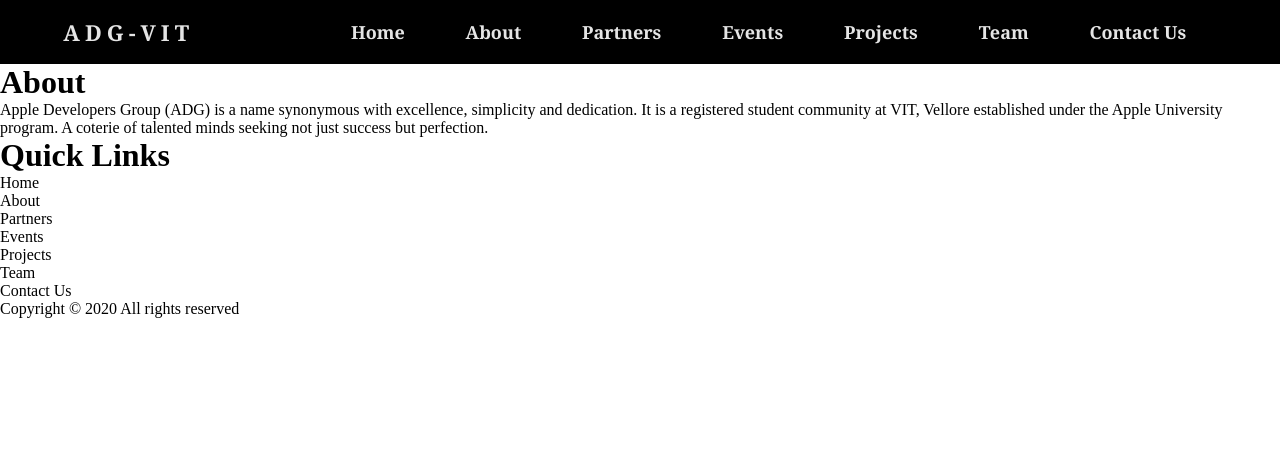
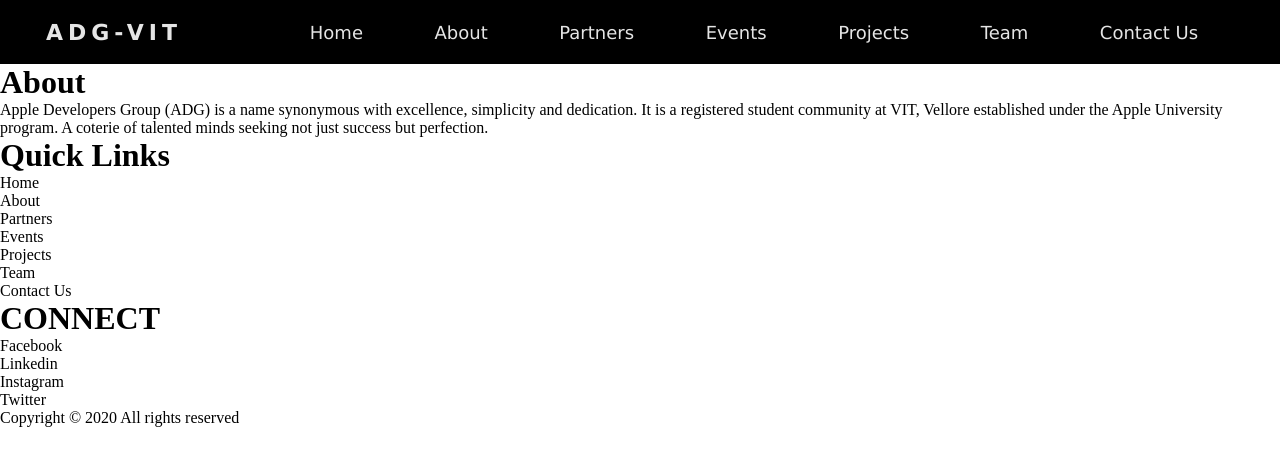
Before and after one commit to anmolbansal7/ADG-Official-Website-2021, a plain HTML site: page home.html in a window 1280 px wide. Drawn offline with nearby package versions, Linux system fonts and the light colour scheme.

Commit message:
Add files via upload

```diff
--- a/home.html
+++ b/home.html
@@ -6,11 +6,14 @@
         <meta http-equiv="X-UA-Compatible" content="ie=edge">
         <link rel="stylesheet" href="style.css">
         <script src="script.js"></script>
+        <script src="https://code.jquery.com/jquery-3.2.1.slim.min.js" integrity="sha384-KJ3o2DKtIkvYIK3UENzmM7KCkRr/rE9/Qpg6aAZGJwFDMVNA/GpGFF93hXpG5KkN" crossorigin="anonymous"></script>
+        <script src="https://cdnjs.cloudflare.com/ajax/libs/popper.js/1.12.9/umd/popper.min.js" integrity="sha384-ApNbgh9B+Y1QKtv3Rn7W3mgPxhU9K/ScQsAP7hUibX39j7fakFPskvXusvfa0b4Q" crossorigin="anonymous"></script>
+        <script src="https://maxcdn.bootstrapcdn.com/bootstrap/4.0.0/js/bootstrap.min.js" integrity="sha384-JZR6Spejh4U02d8jOt6vLEHfe/JQGiRRSQQxSfFWpi1MquVdAyjUar5+76PVCmYl" crossorigin="anonymous"></script>
         <title> ADG Official Website </title>
     </head>
     <body>
     <!--NAVBAR Starts-->
-        <nav>
+        <nav class="nav-active">
             <div class="logo">
                 <h4>ADG-VIT</h4>
             </div>
@@ -54,6 +57,15 @@
                     <li>Contact Us</li>
                 </ul>
             </div>
+            <div class="footer3">
+                <h1>CONNECT</h1>
+                <ul>
+                    <li>Facebook</li>
+                    <li>Linkedin</li>
+                    <li>Instagram</li>
+                    <li>Twitter</li>
+                </ul>
+            </div>
         </div>
     </div>
     <div class="copyright">
--- a/script.js
+++ b/script.js
@@ -1,4 +1,3 @@
-/*
 const navSlide = () => {
     const mobile = document.querySelector('.mobile');
     const nav = document.querySelector('.navlinks');
@@ -13,11 +12,12 @@ const navSlide = () => {
             if(link.style.animation){
                 link.style.animation ='';
             } else{
-                link.style.animation = `.navLinkFade 0.5s ease forwards ${index / 5}s`;
+                link.style.animation = `.navLinkFade 0.5s ease forwards ${index / 7 + 1.5}s`;
             }
+        });
+        //Burger Animation
+        mobile.classList.toggle('toggle');
     });
-});
 }
 
 navSlide();
-*/
--- a/style.css
+++ b/style.css
@@ -12,7 +12,7 @@ nav{
     min-height: 8vh;
     background: black;
     color: #E5E5E5;
-    font-family: Cambria, Cochin, Georgia, Times, 'Times New Roman', serif;
+    font-family: Verdana, Geneva, Tahoma, sans-serif;
 }
 .logo{
     letter-spacing: 5px;
@@ -21,11 +21,10 @@ nav{
 .navlinks{
     display: flex;
     justify-content: space-around;
-    width: 70%;
+    width: 75%;
     color: #E5E5E5;
 }
 .navlinks a{
-    font-weight: bold;
     font-size: 18px;
     color: #E5E5E5;
     text-decoration: none;
@@ -46,7 +45,7 @@ nav{
     .navlinks{
         display: flex;
         justify-content: space-around;
-        width: 50%;
+        width: 70%;
         color: #E5E5E5;
     }
 }
@@ -69,7 +68,7 @@ nav{
         transition: transform 0.5s ease-in;
     }
     .navlinks li{
-        opacity: 1;
+        opacity: 0;
     }
     .mobile{
         display: block;
@@ -92,9 +91,8 @@ nav{
     }
 }
 
-/*
 .toggle .line1{
-    transform: rotate(-45 deg) translate(-5px, 6px);
+    transform: rotate(-45 deg) translate(-5px,6px);
 }
 
 .toggle .line2{
@@ -102,6 +100,5 @@ nav{
 }
 
 .toggle .line3{
-    transform: rotate(45 deg) translate(-5px, -6px);
+    transform: rotate(45 deg) translate(-5px,-6px);
 }
-*/
```
